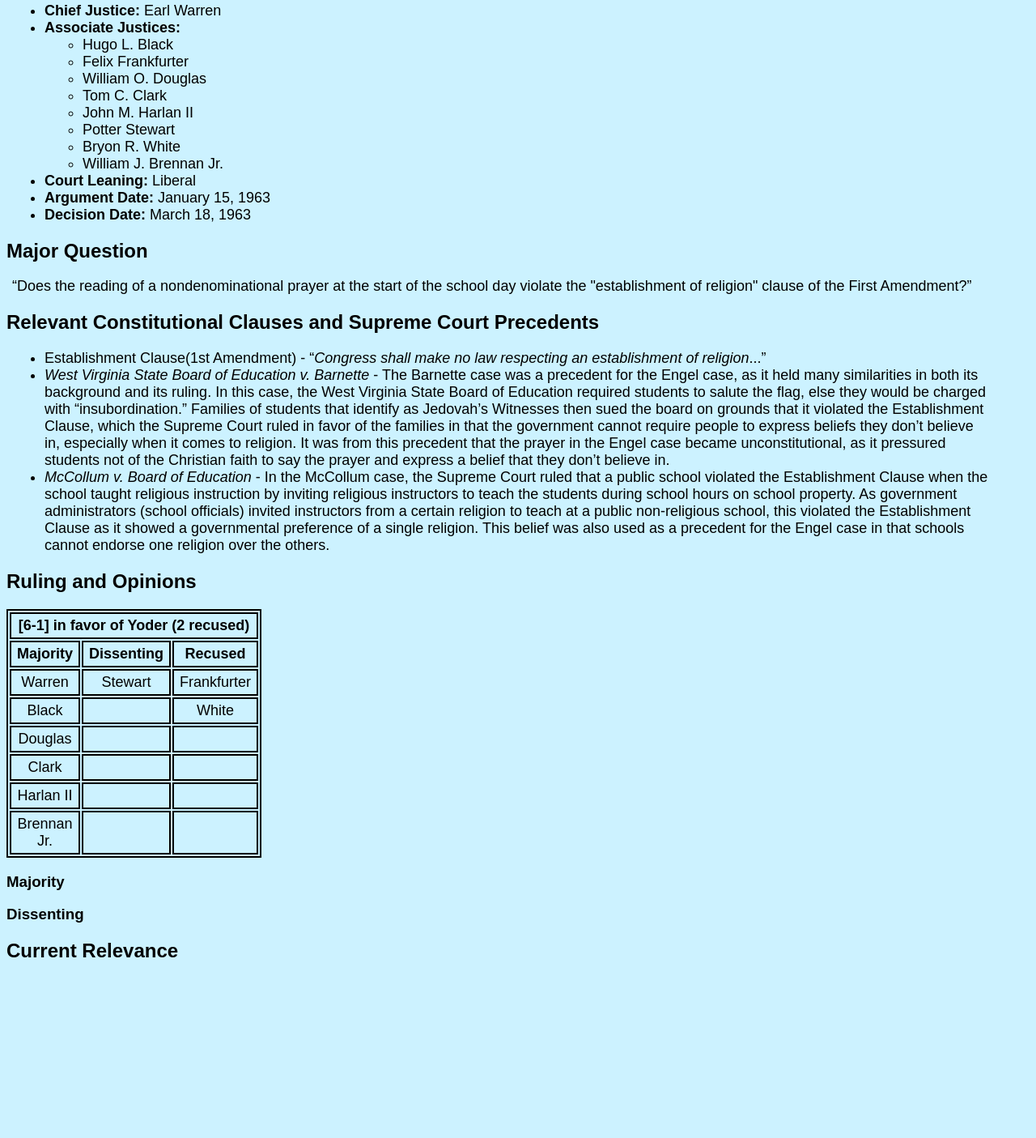
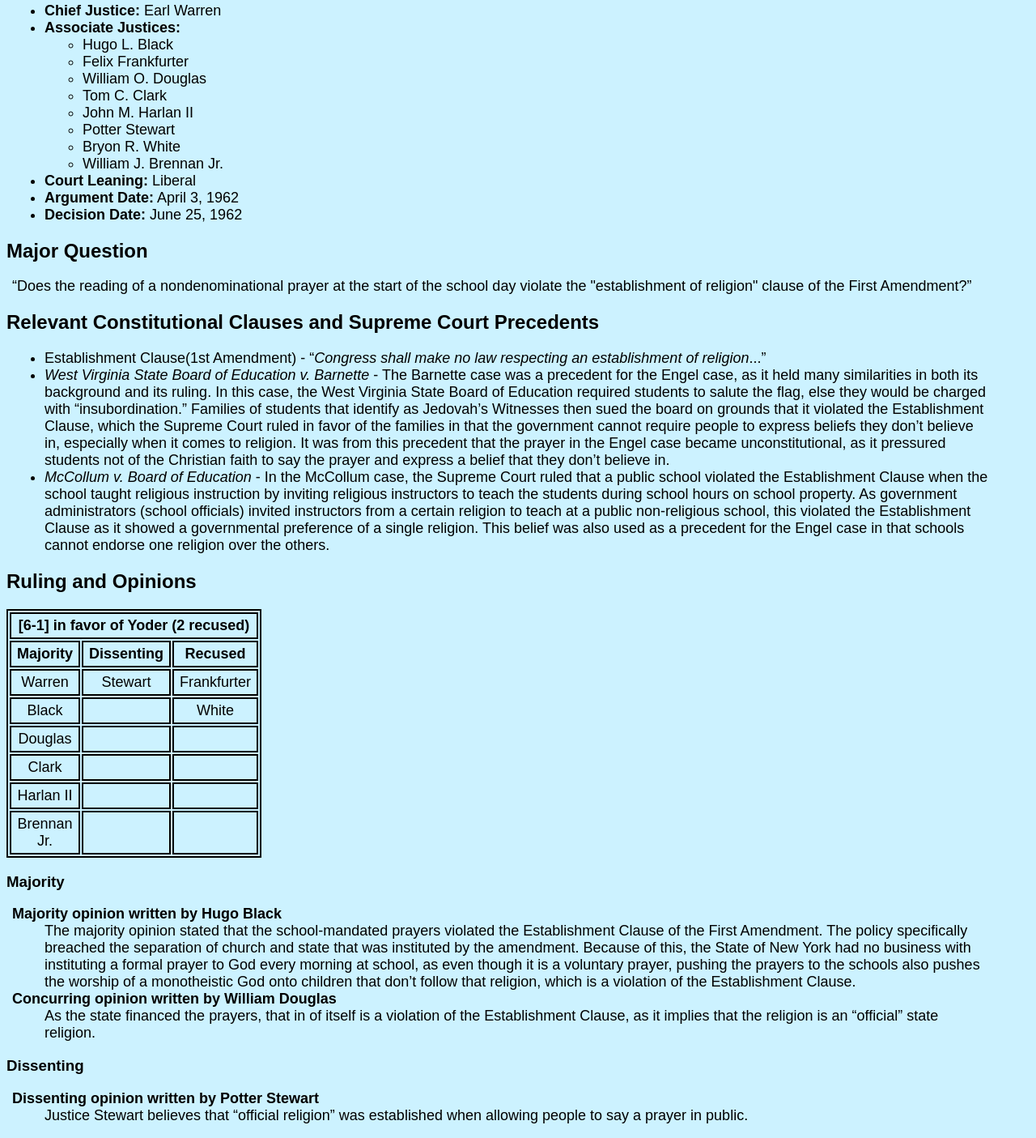
Before and after one commit to hwiaaiwh/duck-scotus-cases, a plain HTML site: page engel.html in a window 1280 px wide. Shown: the part 852-2257 px from the top of the page at 81% size. Before the commit the page ends 2060 px from the top, so only its background shows below. Drawn offline with Linux system fonts and the light colour scheme.

Commit message:
date and formatting fixes

```diff
--- a/engel.html
+++ b/engel.html
@@ -38,8 +38,8 @@
           <li>William J. Brennan Jr.</li>
         </ul>
         <li><strong>Court Leaning:</strong> Liberal</li>
-        <li><strong>Argument Date:</strong> January 15, 1963</li>
-        <li><strong>Decision Date:</strong> March 18, 1963</li>
+        <li><strong>Argument Date:</strong> April 3, 1962</li>
+        <li><strong>Decision Date:</strong> June 25, 1962</li>
       </ul>
     </div>
     <div> <!--major question-->
@@ -101,13 +101,16 @@
       </table>
       <h3>Majority</h3>
       <dl>
-        <dt></dt>
-        <dd></dd>
+        <dt>Majority opinion written by Hugo Black</dt>
+        <dd>The majority opinion stated that the school-mandated prayers violated the Establishment Clause of the First Amendment. The policy specifically breached the separation of church and state that was instituted by the amendment. Because of this, the State of New York had no business with instituting a formal prayer to God every morning at school, as even though it is a voluntary prayer, pushing the prayers to the schools also pushes the worship of a monotheistic God onto children that don’t follow that religion, which is a violation of the Establishment Clause.
+        </dd>
+        <dt>Concurring opinion written by William Douglas</dt>
+        <dd>As the state financed the prayers, that in of itself is a violation of the Establishment Clause, as it implies that the religion is an “official” state religion.</dd>
       </dl>
       <h3>Dissenting</h3>
       <dl>
-        <dt></dt>
-        <dd></dd>
+        <dt>Dissenting opinion written by Potter Stewart</dt>
+        <dd>Justice Stewart believes that “official religion” was established when allowing people to say a prayer in public.</dd>
       </dl>
     </div>
     <div> <!--relevance-->
```
Also changed, not shown: gideon.html (+2 -1 lines), nytimes.html (+1 -1 lines).
